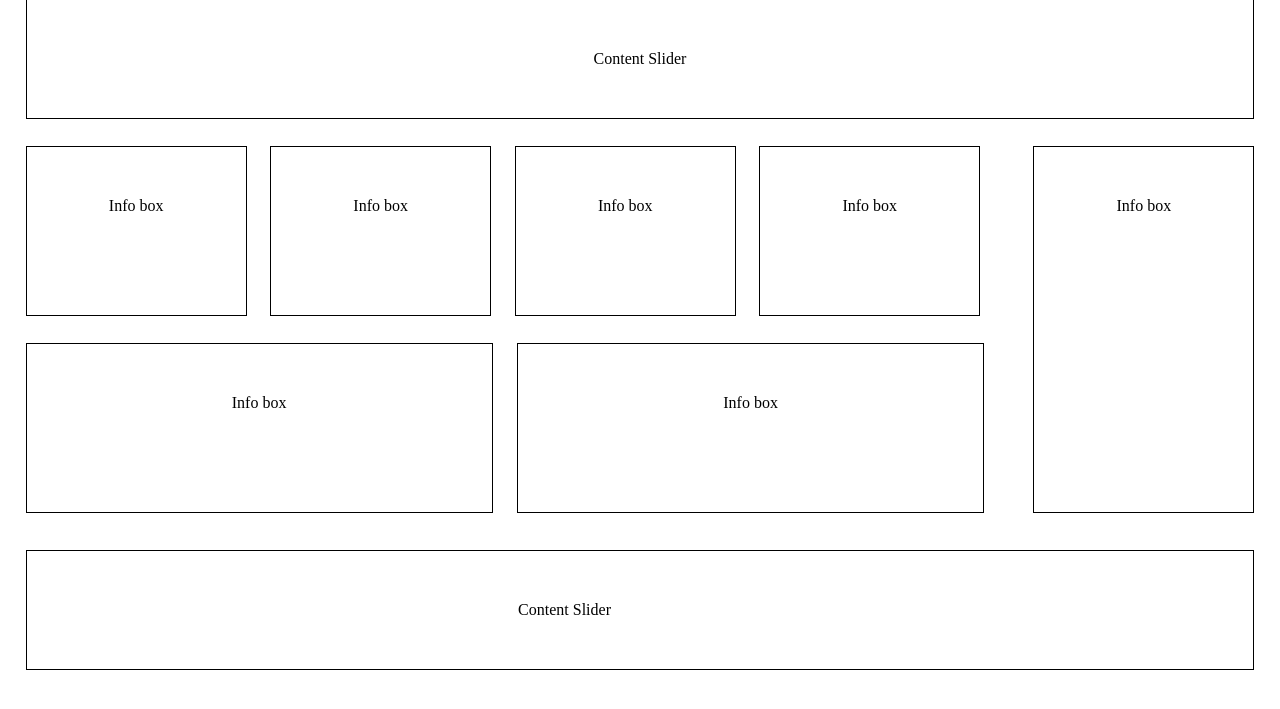
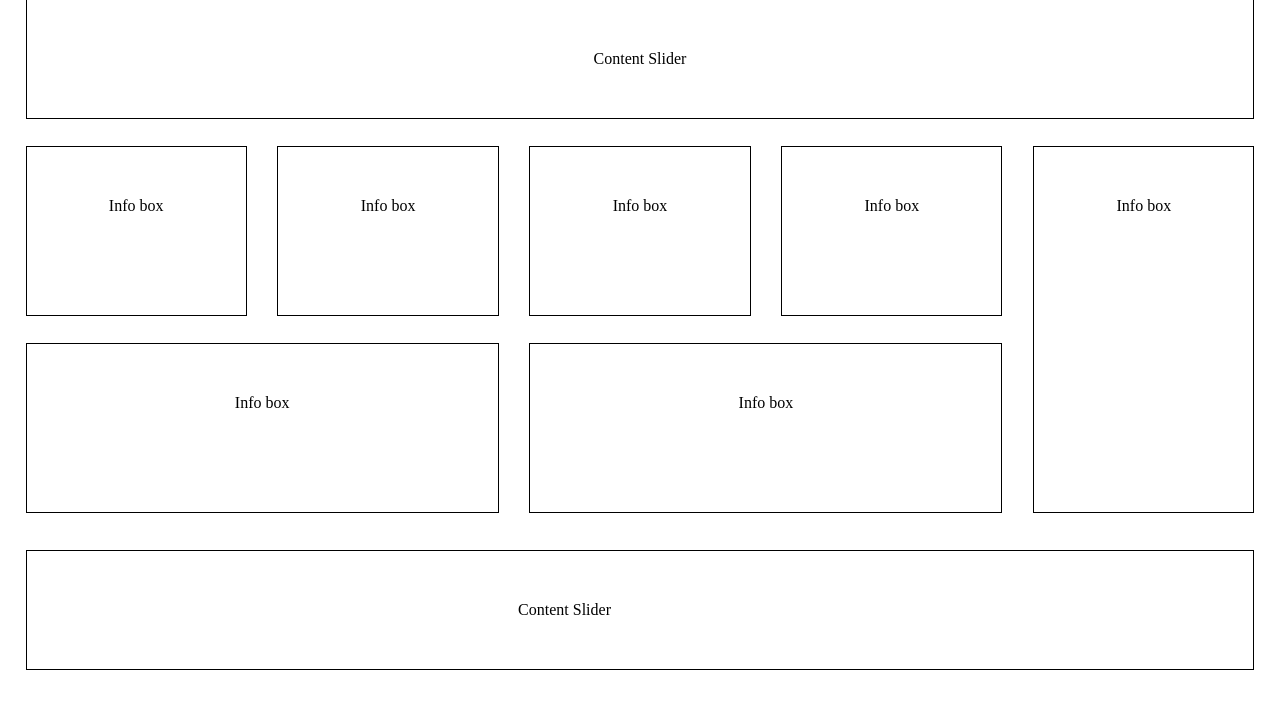
Before and after one commit to JosueCuberoSanchez/Layout_practice, a website: page src/index.html in a window 1280 px wide. Shown: the part 47-756 px from the top of the page. Drawn offline with Linux system fonts and the light colour scheme.

Commit message:
Fixed percentages for margins

```diff
--- a/src/css/main.css
+++ b/src/css/main.css
@@ -41,7 +41,7 @@ header div {
     border: 1px black solid;
     float: left;
     width: 18%;
-    margin-right: 1.9%;
+    margin-right: 2.5%;
     margin-bottom: 27px;
     padding: 50px 0 100px;
 }
@@ -53,11 +53,7 @@ header div {
 }
 
 .large-width {
-    width: 38%;
-}
-
-.margin-large-width {
-    margin-right: 2%;
+    width: 38.5%;
 }
 
 main {
@@ -69,13 +65,15 @@ main {
     border: 1px black solid;
 }
 
+/* Media queries for responsive layout */
+
 @media screen and (max-width: 992px) {
     .info-box {
         width: 49%;
         margin: 10px 0;
     }
     .secondary {
-        margin-left: 1.5%;
+        margin-left: 2%;
     }
     .large-height{
         padding-bottom: 290px;
```
